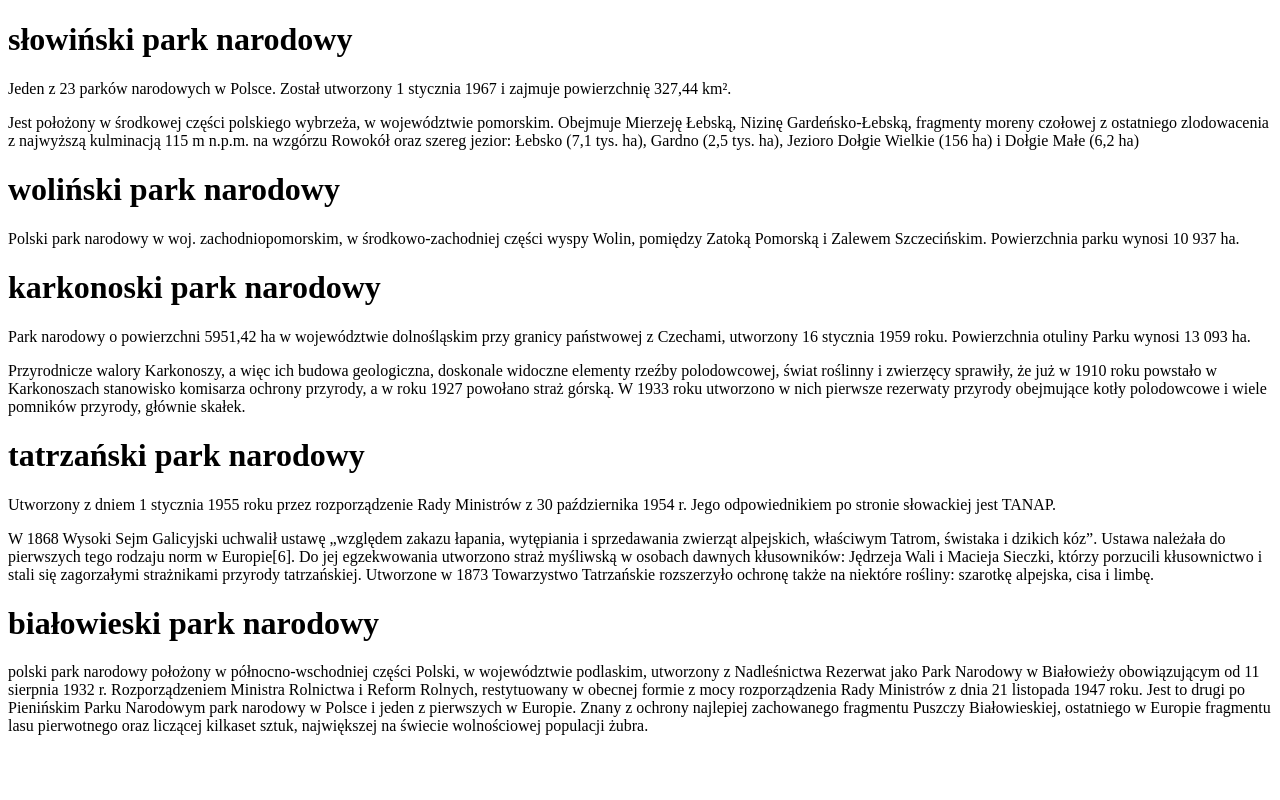
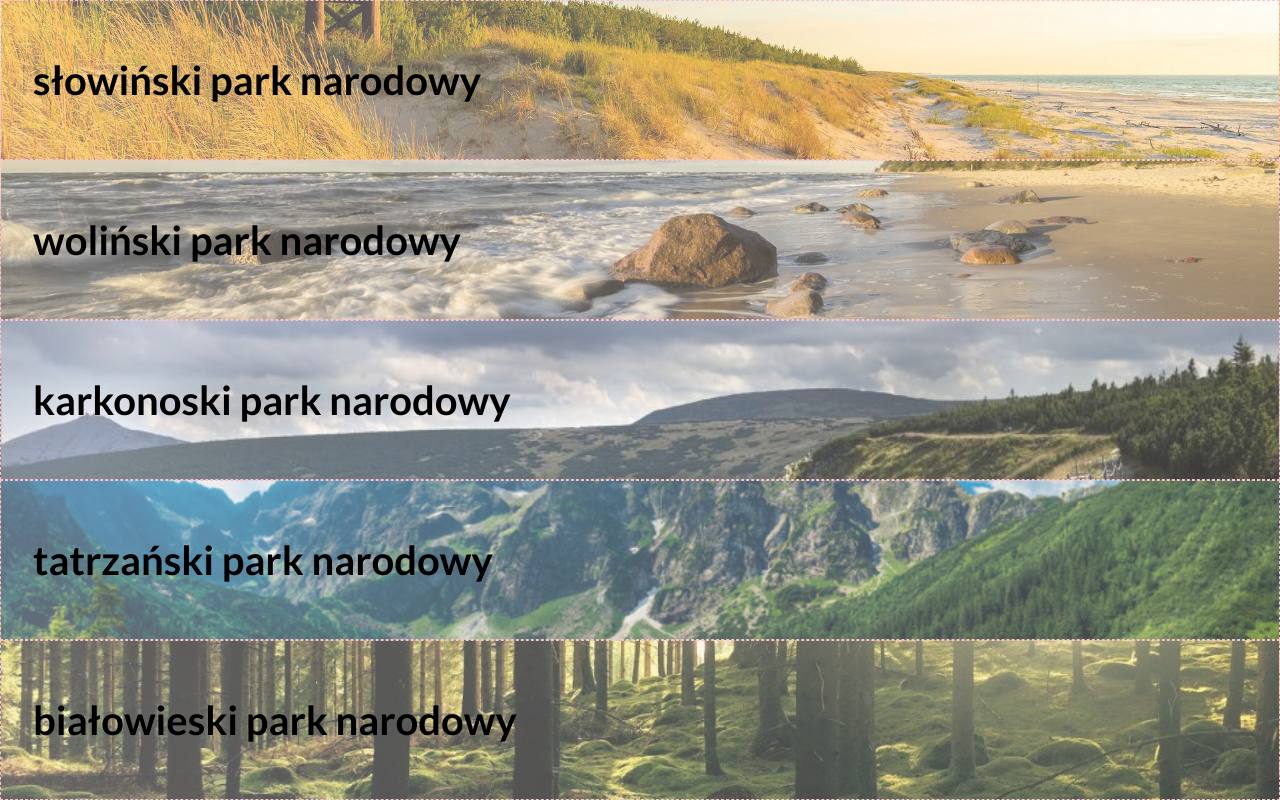
Before and after one commit to artursem/animated-panels, a plain HTML site: page index.html in a window 1280 px wide. Drawn offline with Linux system fonts and the light colour scheme.

Commit message:
set basic structure

```diff
--- a/index.html
+++ b/index.html
@@ -10,7 +10,7 @@
 </head>
 <body>
     <main>
-        <div class="panel">
+        <div class="panel bg-1">
             <h1>słowiński park narodowy</h1>
             <section>
                 <p>
@@ -21,7 +21,7 @@
                 </p>
             </section>
         </div>
-        <div class="panel">
+        <div class="panel bg-2">
             <h1>woliński park narodowy</h1>
             <section>
                 <p>
@@ -29,7 +29,7 @@
                 </p>
             </section>
         </div>
-        <div class="panel">
+        <div class="panel bg-3">
             <h1>karkonoski park narodowy</h1>
             <section>
                 <p>
@@ -40,7 +40,7 @@
                 </p>
             </section>
         </div>
-        <div class="panel">
+        <div class="panel bg-4">
             <h1>tatrzański park narodowy</h1>
             <section>
                 <p>
@@ -51,11 +51,11 @@
                 </p>
             </section>
         </div>
-        <div class="panel">
+        <div class="panel bg-5">
             <h1>białowieski park narodowy</h1>
             <section>
                 <p>
-                    polski park narodowy położony w północno-wschodniej części Polski, w województwie podlaskim, utworzony z Nadleśnictwa Rezerwat jako Park Narodowy w Białowieży obowiązującym od 11 sierpnia 1932 r. Rozporządzeniem Ministra Rolnictwa i Reform Rolnych, restytuowany w obecnej formie z mocy rozporządzenia Rady Ministrów z dnia 21 listopada 1947 roku. Jest to drugi po Pienińskim Parku Narodowym park narodowy w Polsce i jeden z pierwszych w Europie. Znany z ochrony najlepiej zachowanego fragmentu Puszczy Białowieskiej, ostatniego w Europie fragmentu lasu pierwotnego oraz liczącej kilkaset sztuk, największej na świecie wolnościowej populacji żubra.
+                    Polski park narodowy położony w północno-wschodniej części Polski, w województwie podlaskim, utworzony z Nadleśnictwa Rezerwat jako Park Narodowy w Białowieży obowiązującym od 11 sierpnia 1932 r. Rozporządzeniem Ministra Rolnictwa i Reform Rolnych, restytuowany w obecnej formie z mocy rozporządzenia Rady Ministrów z dnia 21 listopada 1947 roku. Jest to drugi po Pienińskim Parku Narodowym park narodowy w Polsce i jeden z pierwszych w Europie. Znany z ochrony najlepiej zachowanego fragmentu Puszczy Białowieskiej, ostatniego w Europie fragmentu lasu pierwotnego oraz liczącej kilkaset sztuk, największej na świecie wolnościowej populacji żubra.
                 </p>
             </section>
         </div>
--- a/style.scss
+++ b/style.scss
@@ -1,3 +1,65 @@
-@import url('https://fonts.googleapis.com/css2?family=Roboto:wght@400;500;700&display=swap');
+@import url('https://fonts.googleapis.com/css2?family=Lato:ital,wght@0,400;0,700;1,300&display=swap');
 
-// font-family: 'Roboto', sans-serif;
+$grad1: rgba(255, 255, 255, 0.6);
+$grad2: rgba(255, 255, 255, 0);
+$transition1: all 0.3 ease-in-out;
+* {
+    padding: 0;
+    margin: 0;
+    box-sizing: border-box;
+}
+
+div, section {
+    border: 1px dashed pink;
+}
+
+body {
+    font-family: 'Lato', sans-serif;
+    font-size: 1rem;
+}
+
+main {
+    height: 100vh;
+    display: flex;
+    flex-direction: column;
+    justify-content: center;
+    align-items: stretch;
+}
+.panel {
+    height: 20vh;
+    flex: 1;
+
+    padding: 2rem;
+
+    display: flex;
+    flex-direction: column;
+    justify-content: center; // flex-start
+    align-items: flex-start;
+
+    h1 {
+        font-size: 2.5rem;
+        transition: $transition1;
+    }
+    section {
+        display: none;
+        transition: $transition1;
+    }
+}
+
+@for $i from 1 through 5 {
+    .bg-#{$i} {
+        background: linear-gradient(90deg, $grad1, $grad2), url('./img/bg-#{$i}.jpg');
+        background-size: 400%, cover;
+        background-position: center;
+    }
+}
+
+.open {
+    flex: 5;
+    justify-content: flex-start;
+}
+
+
+
+
+//
```
Also changed, not shown: img/bg-1.jpg (added), img/bg-2.jpg (added), img/bg-3.jpg (added), img/bg-4.jpg (added), img/bg-5.jpg (added), img/słowiński-park-narodowy-paweł-kaźmierczak-shutterstock_443621890.webp (added), style.css, 1 other file.
